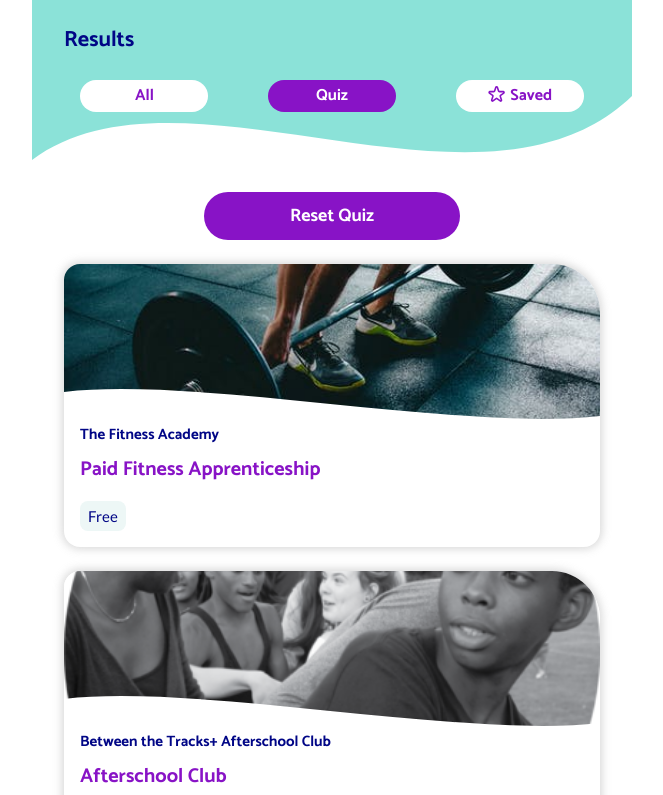
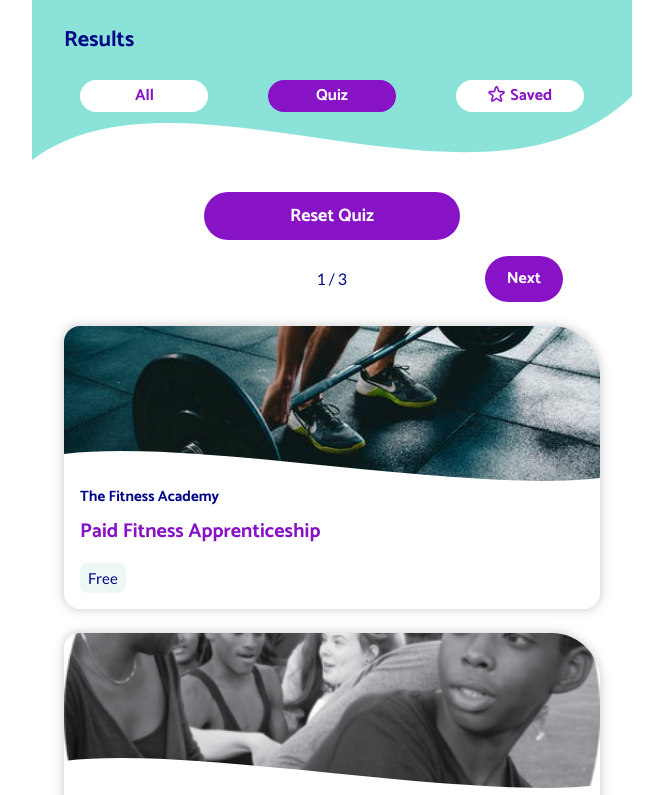
Before and after one commit to neontribe/my-best-life, a Next.js app: page /quiz/results in a window 1280 px wide. Shown: the top 795 px of the page, without its empty margins (308-971 px from the left). Built offline with nearby package versions, Linux system fonts and the light colour scheme.

Commit message:
feat: add navigation at top of list as well

```diff
--- a/src/Components/CardList.tsx
+++ b/src/Components/CardList.tsx
@@ -21,7 +21,7 @@ const NavContainer = styled.div`
   width: 100%;
   display: flex;
   justify-content: space-around;
-  margin-bottom: 2rem;
+  margin: 1rem 0;
   align-items: center;
 `
 
@@ -30,8 +30,57 @@ const NavigationButton = styled(ButtonBase)`
 
   &:disabled {
     opacity: 0;
+    cursor: normal;
   }
 `
+
+interface NavigationProps {
+  onForward(): void
+  onBack(): void
+  isFirstPage: boolean
+  isLastPage: boolean
+  page: number | null
+  totalPages: number
+}
+
+const Navigation = ({
+  onForward,
+  onBack,
+  isFirstPage,
+  isLastPage,
+  page,
+  totalPages,
+}: NavigationProps) => {
+  if (totalPages < 2) {
+    return null
+  }
+
+  return (
+    <NavContainer>
+      {
+        <NavigationButton
+          disabled={isFirstPage}
+          as="button"
+          onClick={() => !isFirstPage && onBack()}
+          aria-label="Previous page"
+        >
+          Back
+        </NavigationButton>
+      }
+      {<div>{page !== null && `${page + 1} / ${totalPages}`}</div>}
+      {
+        <NavigationButton
+          disabled={isLastPage}
+          as="button"
+          onClick={() => !isLastPage && onForward()}
+          aria-label="Next page"
+        >
+          Next
+        </NavigationButton>
+      }
+    </NavContainer>
+  )
+}
 
 export const CardList = ({
   services,
@@ -149,9 +198,18 @@ export const CardList = ({
         )
       : []
 
-  return (
+  return page !== null ? (
     <>
       {filteredServices && filteredServices.length > 0 ? (
+        <>
+          <Navigation
+            onForward={() => pageChange(1)}
+            onBack={() => pageChange(-1)}
+            page={page}
+            totalPages={totalPages}
+            isFirstPage={isFirstPage}
+            isLastPage={isLastPage}
+          />
           <ul>
             {page !== null &&
               toRender.map((service: ServicePreview, id: number) => (
@@ -167,35 +225,27 @@ export const CardList = ({
                   categories={service.categories}
                   format={service.format}
                   ref={
-                  id === toRender.length - 1 ? (ref) => setLoadedRef(ref) : null
+                    id === toRender.length - 1
+                      ? (ref) => setLoadedRef(ref)
+                      : null
                   }
                 />
               ))}
-          <NavContainer>
-            {
-              <NavigationButton
-                disabled={isFirstPage}
-                as="button"
-                onClick={() => !isFirstPage && pageChange(-1)}
-              >
-                Back
-              </NavigationButton>
-            }
-            {<div>{page !== null && `${page + 1} / ${totalPages}`}</div>}
-            {
-              <NavigationButton
-                disabled={isLastPage}
-                as="button"
-                onClick={() => !isLastPage && pageChange(1)}
-              >
-                Next
-              </NavigationButton>
-            }
-          </NavContainer>
           </ul>
+          <Navigation
+            onForward={() => pageChange(1)}
+            onBack={() => pageChange(-1)}
+            page={page}
+            totalPages={totalPages}
+            isFirstPage={isFirstPage}
+            isLastPage={isLastPage}
+          />
+        </>
       ) : (
         <EmptyList listType={listType} />
       )}
     </>
+  ) : (
+    <></>
   )
 }
```
Lines whose indentation alone changed are shown as unchanged.
